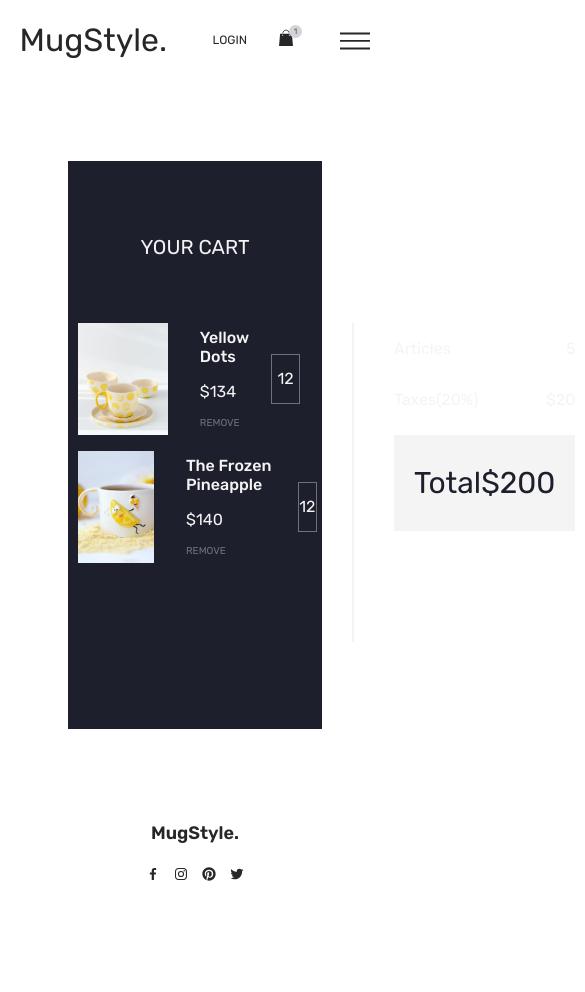
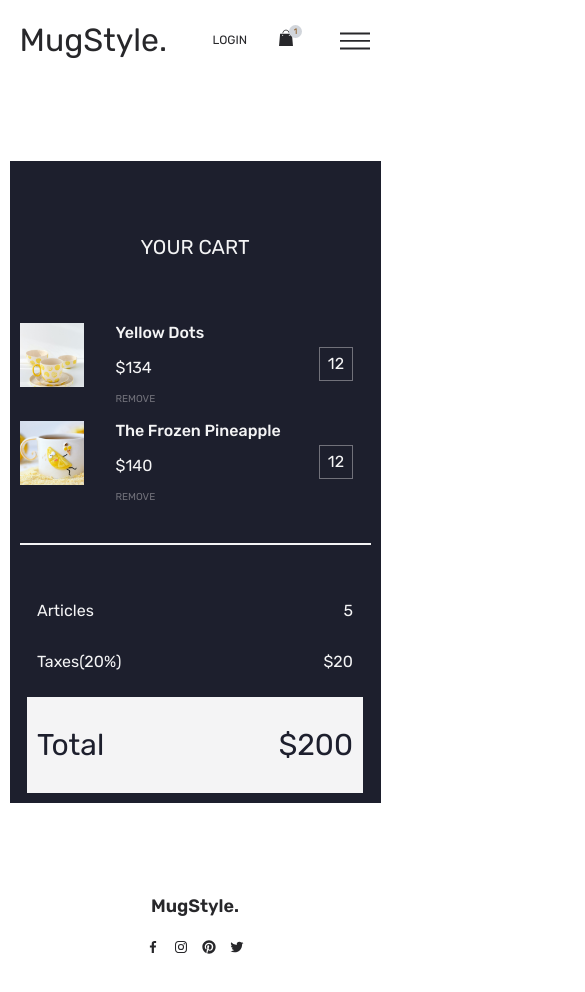
Before and after one commit to Morganefrlr/eshop-mugstyle2024, a Next.js app: page /cart in a window 390 px wide. Shown: the top 992 px of the page, 585 px wide, since content can reach past the window. Before the commit the page ends 922 px from the top, so only its background shows below. Built offline with nearby package versions, Linux system fonts and the light colour scheme.

Commit message:
T13: responsiveCart

```diff
--- a/src/app/cart/_cart.scss
+++ b/src/app/cart/_cart.scss
@@ -90,9 +90,10 @@
         flex: 1;
         display: flex;
         flex-direction: column;
-        padding-right: 2rem;
+
         .totalCartSide{
             display: flex;
+            width: 90%;
             justify-content: space-between;
         }
 
@@ -102,8 +103,47 @@
             font-weight: 400;
             background-color: $light;
             color: $blue;
-            padding: 0 20px;
+            padding: 0 10px;
         }
 
     }
 }
+
+
+
+
+@media (max-width: 1024px){
+    .cartMain{
+        height: fit-content;
+    }
+    .cartBottom{
+        flex-direction: column;
+
+        &_leftSide{
+            width: 100%;
+            align-items: center;
+        }
+    }
+}
+
+@media (max-width: 640px){
+    .cartMain{
+        width: 90vw;
+    }
+    .cartBottom{
+        &_rightSide{
+            .productCart{
+                .box{
+                    img{
+                        width: 4rem;
+                        height: 4rem;
+                    }
+                }
+                .cartProductQuantity{
+                    width: 2rem;
+                    height: 2rem;
+                }
+            }
+        }
+    }
+}
```
